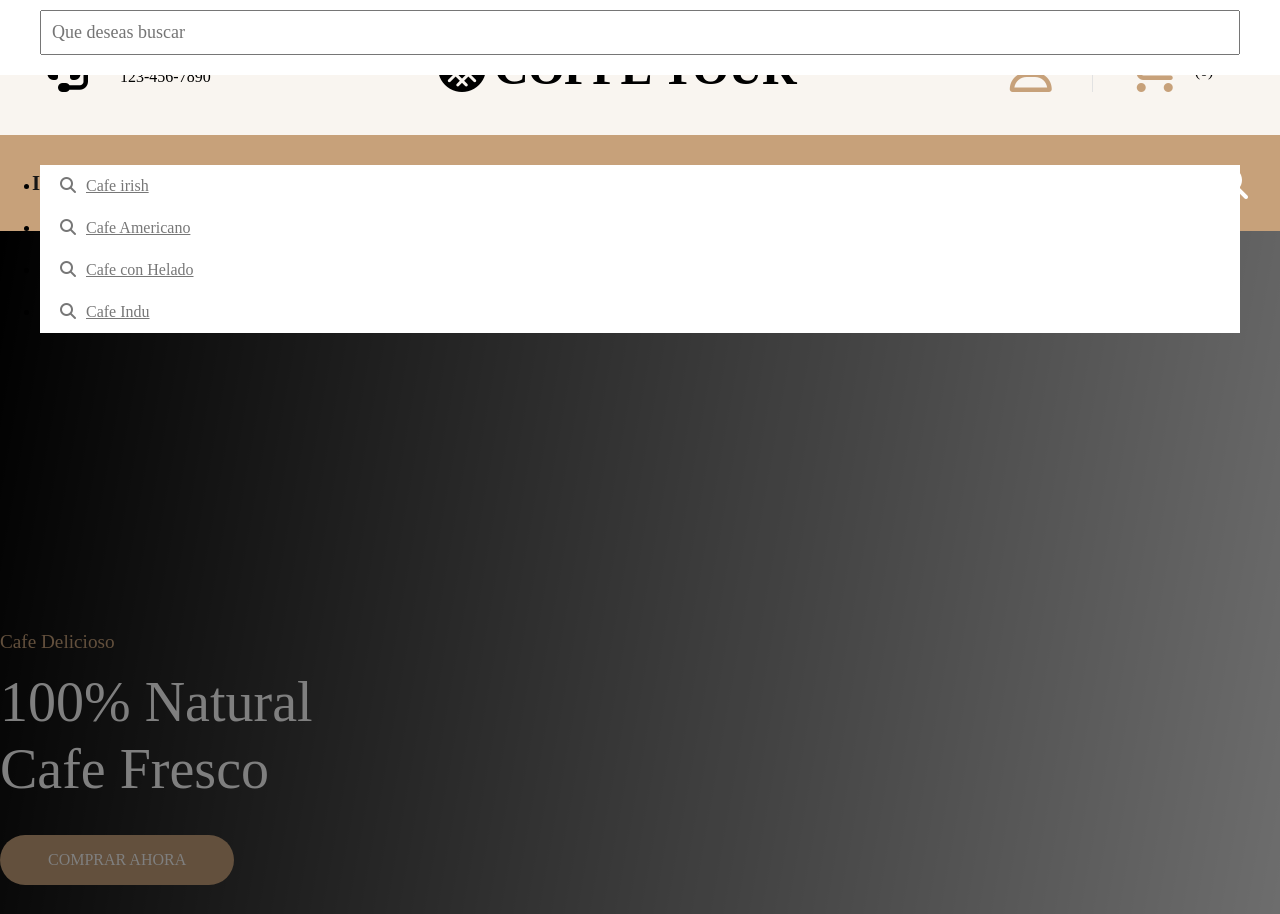
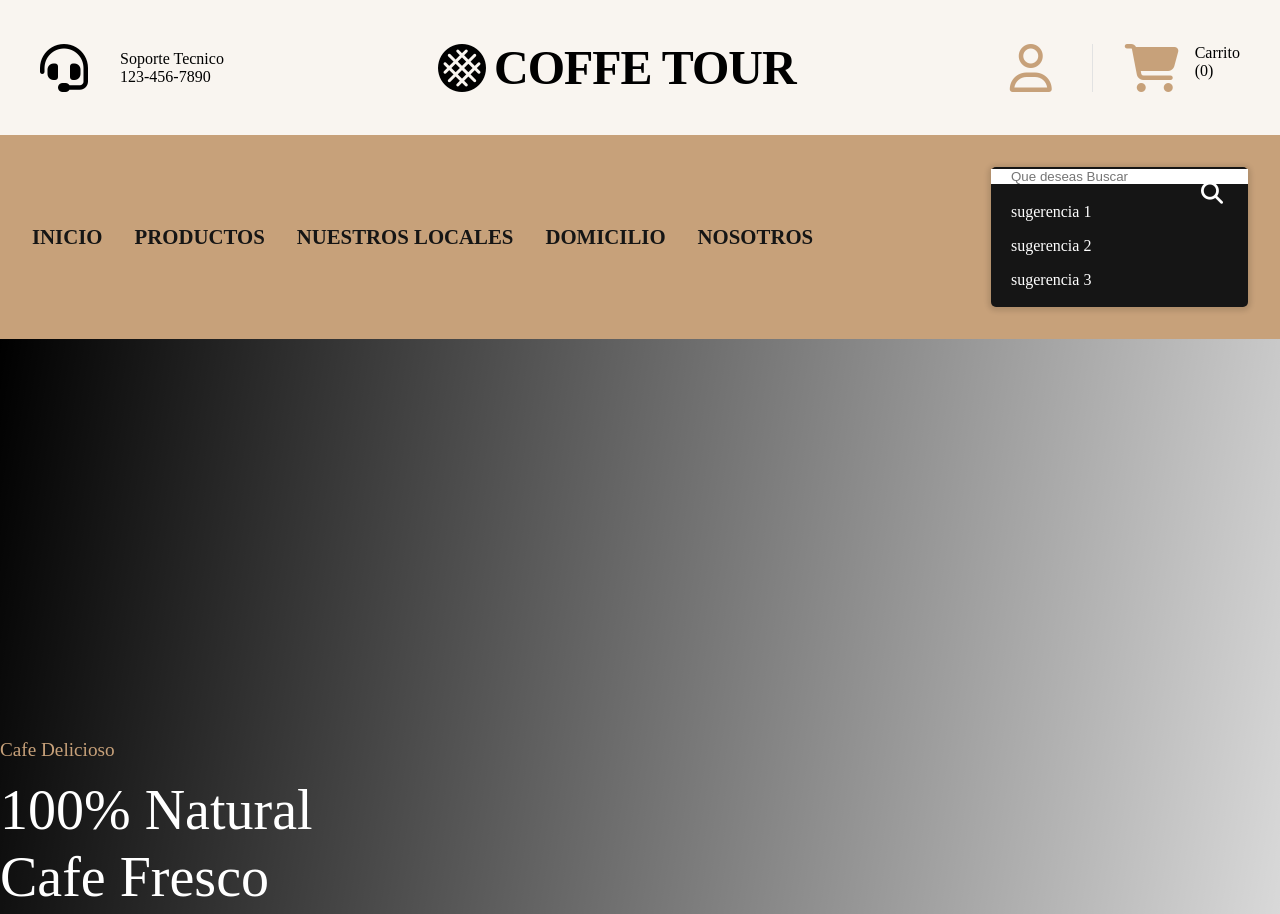
Before and after one commit to EdwardOliveros/Coffee-Shop-WEB, a plain HTML site: page index.html in a window 1280 px wide. Shown: the top 914 px of the page. Drawn offline with Linux system fonts and the light colour scheme; a web font is replaced by a local one.

Commit message:
sugerencias de busquedas

```diff
--- a/css/styles.css
+++ b/css/styles.css
@@ -12,7 +12,7 @@
 *{
     padding: 0;
     margin: 0;
-    font-family: superFuntime;
+
     box-sizing: border-box;
 }
 
@@ -158,73 +158,72 @@
 
 /*-----------BARRA BUSQUEDA---------------*/
 
-.btn-search i{
-    font-size: 2rem;
+.container-search{
+    max-width: 800px;
     color: #fff;
-    background-color: var(--primary-color);
+}
+
+.search-input-box{
+    width: 100%;
+    background-color: var(--dark-color);
+    border-radius: 5px;
+    position: relative;
+    box-shadow: 0 1px 5px 3px rgba(0, 0, 0, 0.12);
+}
+
+.search-input-box input{
+    width: 100%;
+    border: none;
+    outline: 5px;
+    padding: 0 60px 0 20px;
+    font-style: 18px;
+}
+
+#icon-search{
+    position: absolute;
+    top: 15px;
+    right: 25px;
+    font-size: 22px;
+    color: #fff;
     display: flex;
     cursor: pointer;
     transition: all 300ms;
     border-bottom: none;
 }
 
-.btn-search i:hover{
+#icon-search:hover{
     color: var(--dark-color);
 }
 
-.container-bars-search{
-    position: fixed;
-    top: -10px;
-    width: 100%;
-    background-color: #fff;
-    padding: 20px;
-    z-index: 9;
+
+/*CONTENEDOR DE SUGERENCIAS*/
+.container-suggestions{
+    max-height: 280px;
+    opacity: 0;
+    pointer-events: none;
+    padding: 0;
+    overflow-y: auto;
 }
 
-.container-bars-search input{
-    display: block;
-    width: 1200px;
-    margin: auto;
-    padding: 10px;
-    font-size: 18px;
-    outline: 0;
-
+.search-input-box.active .container-suggestions{
+    opacity: 1;
+    pointer-events: auto;
+    padding: 10px 8px;
 }
 
-.box-search{
-    position: fixed;
-    top: 165px;
-    left: 50%;
-    transform: translateX(-50%);
-    width: 1200px;
-    background-color: #fff;
-    z-index: 8;
+.search-input-box.active .container-suggestions li{
+    display: block;
 }
 
-.box-search li a{
-    display: block;
-    width: 1200px;
-    color: #777777;
-    padding: 12px 20px;
+.container-suggestions li{
+    list-style: none;
+    width: 100%;
+    padding: 8px 12px;
+    border-radius: 5px;
+    display: none;
 }
 
-.box-search li a:hover{
-    background-color: #777;
-}
 
-.box-search li a i{
-    margin-right: 10px;
-    color: #777777;
-}
-
-.cover-container-search{
-    width: 100%;
-    height: 100%;
-    position: fixed;
-    left: 0;
-    background: rgba(0, 0, 0, .5);
-    z-index: 7;
-}
 
 /*-----------BANNER---------------*/
 
--- a/index.html
+++ b/index.html
@@ -60,27 +60,25 @@
                 </ul>
 
                 <!--BARRA DE BUSQUEDA-->
-                <div class="btn-search">
-                    <i class="fa-solid fa-magnifying-glass"></i>
+                <div class="container-search">
+                    <div class="search-input-box active">
+                        <input type="text" placeholder="Que deseas Buscar">
+                        <a href="#" target="_blank">
+                            <i class="fa-solid fa-magnifying-glass" id="icon-search"></i>
+                        </a>
+                        <ul class="container-suggestions">
+                            <li>sugerencia 1</li>
+                            <li>sugerencia 2</li>
+                            <li>sugerencia 3</li>
+                        </ul>
+                    </div>
                 </div>
+
 
             </nav>
         </div>
 
     </header>
-
-    <div class="container-bars-search" id="container-bars-search">
-        <input type="text" id="inputSearch" placeholder="Que deseas buscar">
-    </div>
-
-    <ul class="box-search" id="box-search">
-        <li><a href="#"><i class="fa-solid fa-magnifying-glass"></i>Cafe irish</a></li>
-        <li><a href="#"><i class="fa-solid fa-magnifying-glass"></i>Cafe Americano</a></li>
-        <li><a href="#"><i class="fa-solid fa-magnifying-glass"></i>Cafe con Helado</a></li>
-        <li><a href="#"><i class="fa-solid fa-magnifying-glass"></i>Cafe Indu</a></li>
-    </ul>
-
-    <div class="cover-container-search" id="cover-container-search"></div>
 
     <!--BANNER PRINCIPAL-->
     <section class="banner">
@@ -399,6 +397,8 @@
     </footer>
 
     <script src="script.js"></script>
+    <script src="suggestion.js"></script>
+    <script src="main.js"></script>
 
     <script
         src="https://kit.fontawesome.com/5257ead9f1.js"
--- /dev/null
+++ b/main.js
@@ -0,0 +1,41 @@
+const searchContainer = document.querySelector('.search-input-box');
+const inputSearch = searchContainer.querySelector('input');
+const boxSuggestions = document.querySelector('.container-suggestions');
+
+const searchLink = document.querySelector('a');
+
+inputSearch.onkeyup = (e) => {
+    let userData = e.target.value;
+    let emptyArray = [];
+
+    if (userData){
+        emptyArray = suggestions.filter(data => {
+            return data
+            .toLocaleLowerCase()
+            .startsWith(userData.toLocaleLowerCase());
+        });
+
+        emptyArray = emptyArray.map(data => {
+            return (data = `<li>${data}</li>`);
+        });
+        searchContainer.classList.add('active');
+        showSuggestions(emptyArray);
+    }else{
+        searchContainer.classList.remove('active');
+    }
+    };
+
+
+
+const showSuggestions = list =>{
+    let listData;
+    if (!list.length){
+
+        userValue = inputSearch.value;
+        listData = `<li>${userValue}</li>`;
+
+    }else{
+        listData = list.join(' ');
+    }
+    boxSuggestions.innerHTML = listData;
+}
--- a/script.js
+++ b/script.js
@@ -12,12 +12,3 @@ btnSignUp.addEventListener("click", e =>{
     formLogin.classList.add("hide");
     formResgister.classList.remove("hide");
 })
-
-
-
-bars_search = document.getElementById("container-bars-search");
-cover_container_search = document.getElementById("cover-container-search");
-inputSearch = document.getElementById("inputSearch");
-box_search = document.getElementsById("box-search");
-
-//FUNCION PARA MOSTRAR EL BUSCADOR
--- /dev/null
+++ b/suggestion.js
@@ -0,0 +1,5 @@
+let suggestions = [
+    'cafe irlandes',
+    'cafe americano',
+    'cafe australiano',
+];
```
